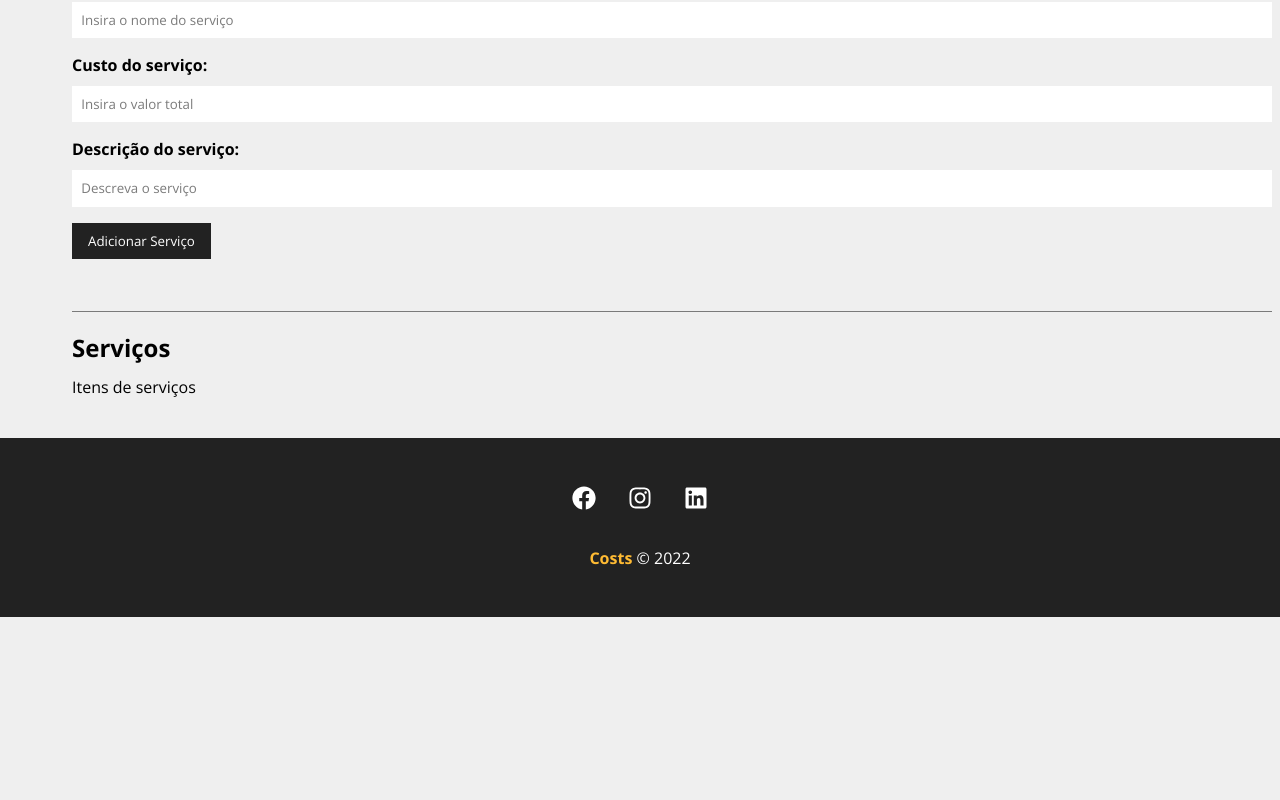
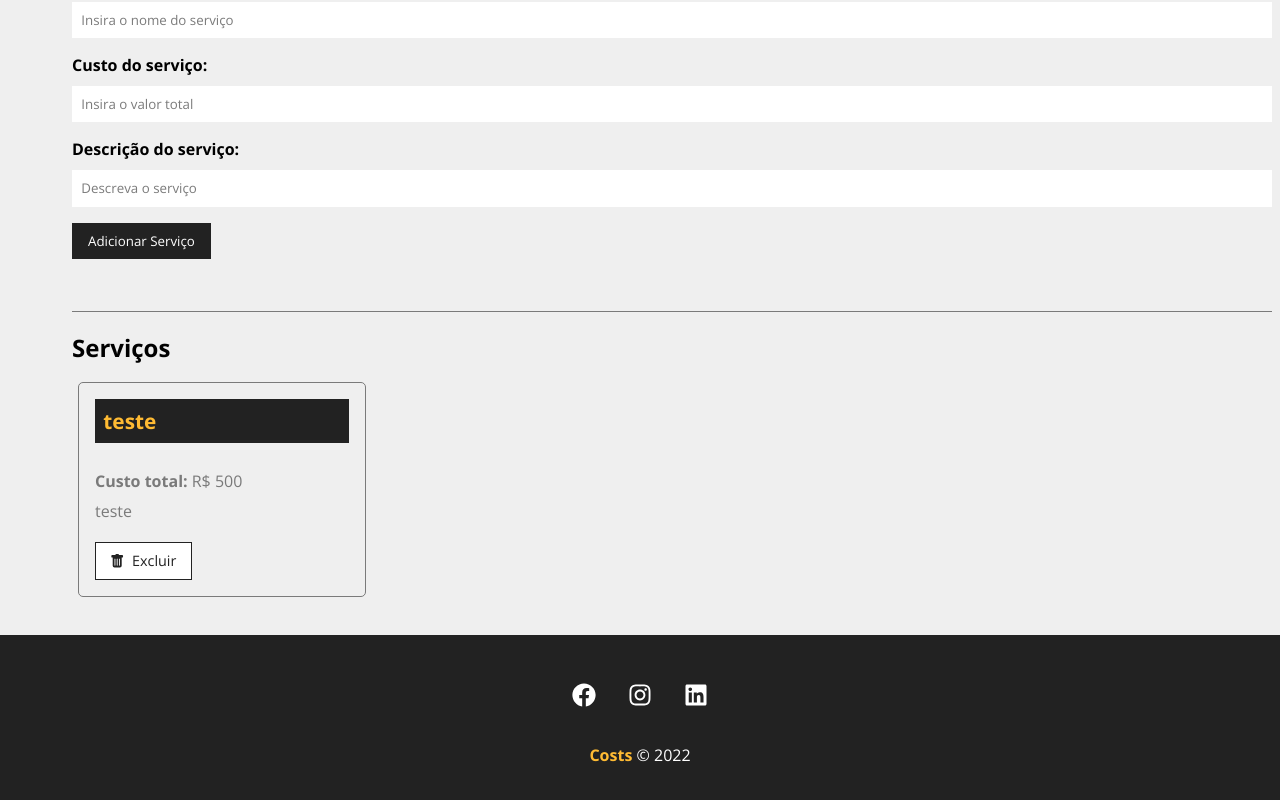
Before and after one commit to lucasdev10/project-manager, a React (Create React App) app: page /project/1 in a window 1280 px wide. Shown: the part 454-1254 px from the top of the page. Before the commit the page ends 1071 px from the top, so only its background shows below. Built offline with nearby package versions, Linux system fonts and the light colour scheme; data requests are answered from the project's data file.

Commit message:
Exibindo os serviços

```diff
--- a/db.json
+++ b/db.json
@@ -7,8 +7,15 @@
         "id": "2",
         "name": "Desenvolvimento"
       },
-      "cost": 0,
-      "services": [],
+      "cost": 500,
+      "services": [
+        {
+          "name": "teste ",
+          "description": "teste",
+          "cost": "500",
+          "id": "e7600fab-e97e-4d9b-a846-a10ae9029542"
+        }
+      ],
       "id": 1
     }
   ],
--- a/src/components/pages/Project.js
+++ b/src/components/pages/Project.js
@@ -8,10 +8,12 @@
 import ProjectForm from "./../project/ProjectForm";
 import Message from "./../layout/Message";
 import ServiceForm from "./../service/ServiceForm";
+import ServiceCard from "../service/ServiceCard";
 
 function Project() {
   const { id } = useParams();
   const [project, setProject] = useState({});
+  const [services, setServices] = useState([]);
   const [showProjectForm, setShowProjectForm] = useState(false);
   const [showServiceForm, setShowServiceForm] = useState(false);
   const [message, setMessage] = useState();
@@ -27,6 +29,7 @@
       .then((res) => res.json())
       .then((data) => {
         setProject(data);
+        setServices(data.services);
       })
       .catch((err) => console.log(err));
   }, [id]);
@@ -88,10 +91,12 @@
     })
       .then((res) => res.json())
       .then((data) => {
-        // exibir os serviços
+        setShowServiceForm(false);
       })
       .catch((err) => console.log(err));
   }
+
+  function removeService() {}
 
   function toggleProjectForm() {
     setShowProjectForm(!showProjectForm);
@@ -151,7 +156,19 @@
             </div>
             <h2>Serviços</h2>
             <Container customClass="start">
-              <p>Itens de serviços</p>
+              {services.length > 0 &&
+                services.map((service) => (
+                  <ServiceCard
+                    id={service.id}
+                    name={service.name}
+                    cost={service.cost}
+                    description={service.description}
+                    key={service.id}
+                    handleRemove={removeService}
+                  />
+                ))}
+
+              {services.length === 0 && <p>Não há serviços cadastrados.</p>}
             </Container>
           </Container>
         </div>
--- /dev/null
+++ b/src/components/service/ServiceCard.js
@@ -0,0 +1,24 @@
+import styles from "../project/ProjectCard.module.css";
+import { BsFillTrashFill } from "react-icons/bs";
+
+function ServiceCard({ id, name, cost, description, handleRemove }) {
+  const remove = () => {};
+
+  return (
+    <div className={styles.project_card}>
+      <h4>{name}</h4>
+      <p>
+        <span>Custo total:</span> R$ {cost}
+      </p>
+      <p>{description}</p>
+      <div className={styles.project_card_actions}>
+        <button onClick={remove}>
+          <BsFillTrashFill />
+          Excluir
+        </button>
+      </div>
+    </div>
+  );
+}
+
+export default ServiceCard;
```
